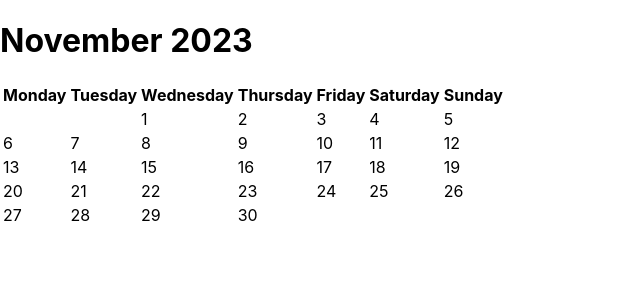
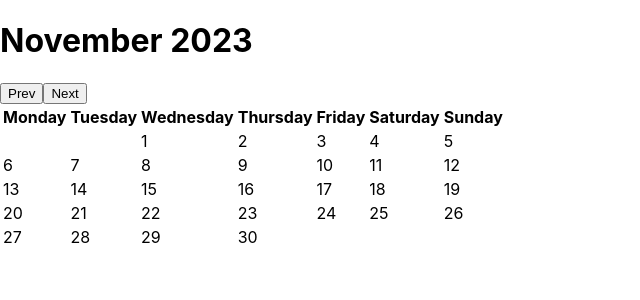
Before and after one commit to lukahabus/react-calendar-app, a React (Create React App) app: page / in a window 1280 px wide. Shown: the top 300 px of the page, without its empty margins (0-640 px from the left). Built offline with nearby package versions, Linux system fonts and the light colour scheme.

Commit message:
Added buttons to change month

```diff
--- a/src/Calendar.js
+++ b/src/Calendar.js
@@ -1,3 +1,4 @@
+import { useState } from "react";
 import moment from "moment";
 
 export const getDaysInMonth = (monthMoment) => {
@@ -52,12 +53,25 @@ const daysOfTheWeek = [
 ];
 
 export const Calendar = () => {
-  const currentMonthMoment = moment();
+  const today = moment();
+
+  const [currentMonthMoment, setCurrentMonthMoment] = useState(today);
+
   const weeks = segmentIntoWeeks(getDaysInMonth(currentMonthMoment));
+
+  const incrementMonth = () => {
+    setCurrentMonthMoment(moment(currentMonthMoment.add(1, "months")));
+  };
+
+  const decrementMonth = () => {
+    setCurrentMonthMoment(moment(currentMonthMoment.subtract(1, "months")));
+  };
 
   return (
     <>
       <h1>{currentMonthMoment.format("MMMM YYYY")}</h1>
+      <button onClick={decrementMonth}>Prev</button>
+      <button onClick={incrementMonth}>Next</button>
       <table>
         <thead>
           <tr>
```
